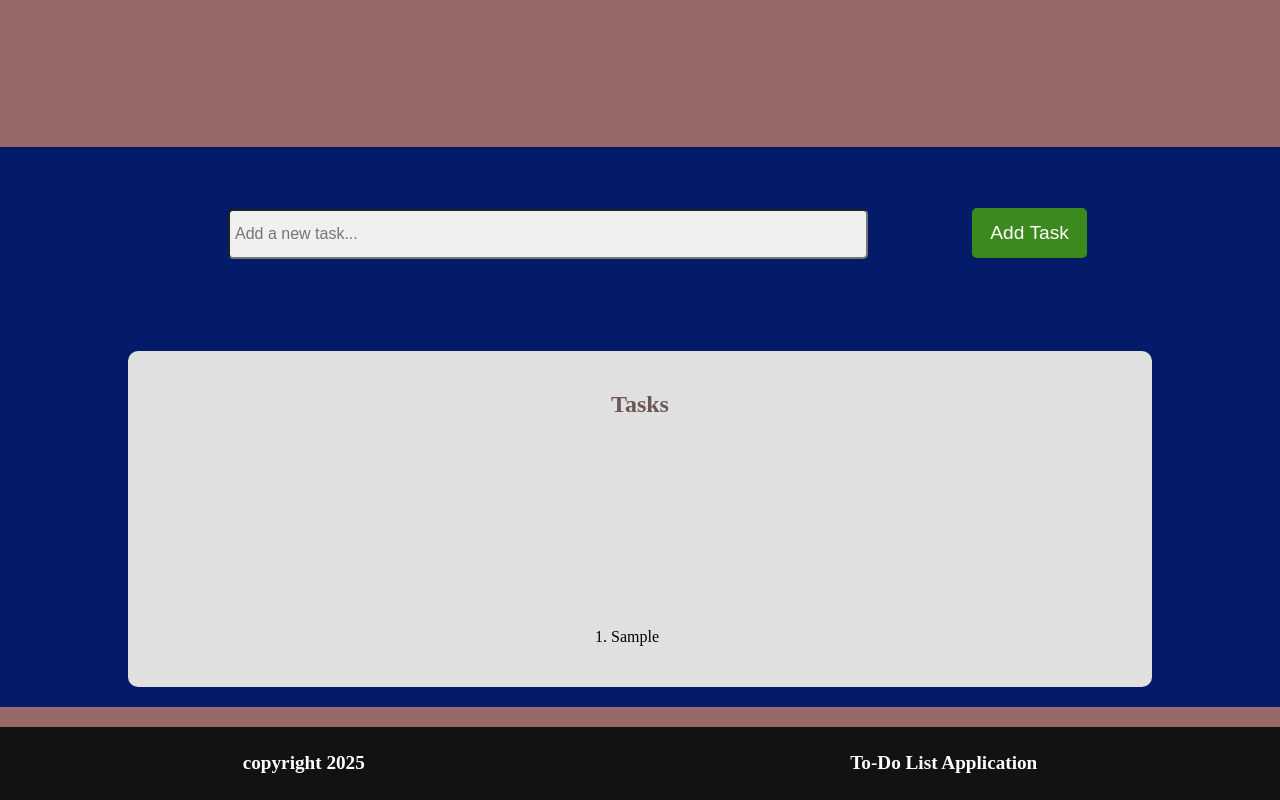
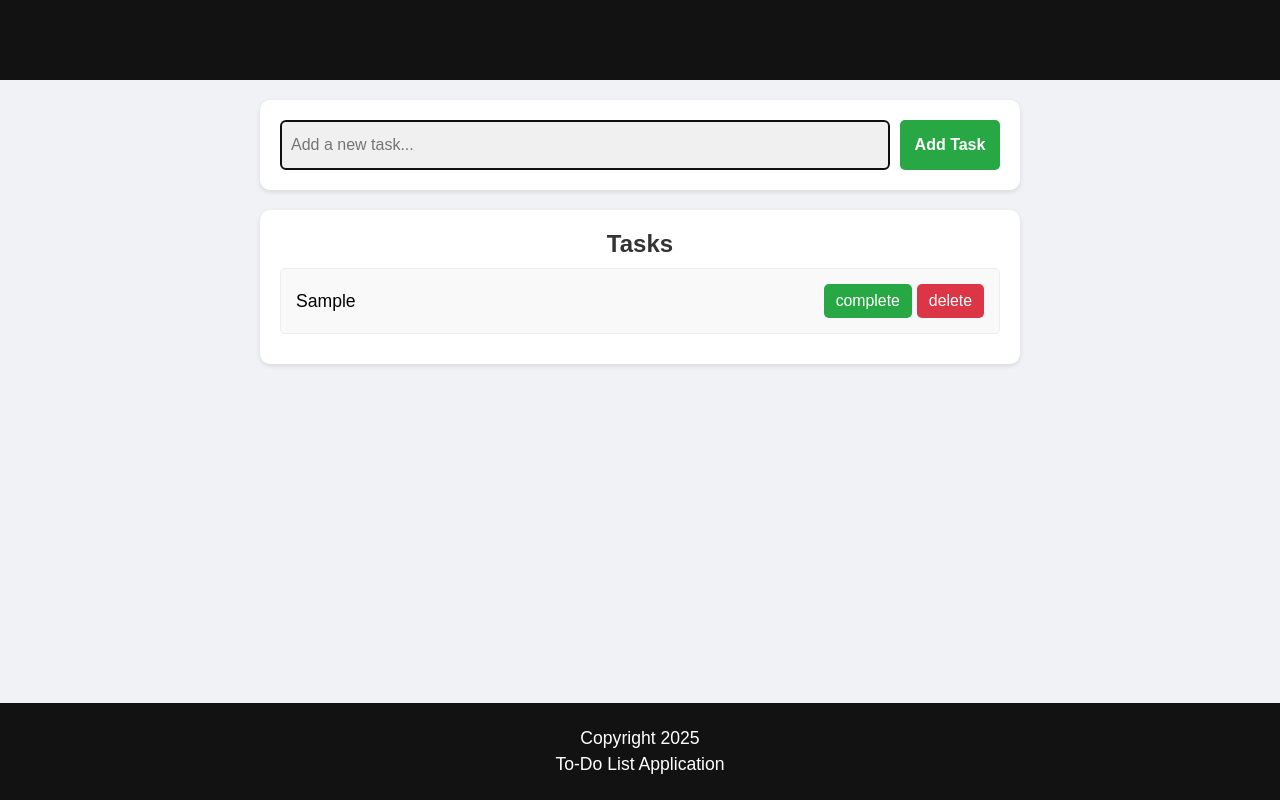
Before and after one commit to m1a2hmoud22/To_Do_List, a plain HTML site: page index.html in a window 1280 px wide. Both pictures are taken after typing "Sample" into the empty fields and a click on the button "Add Task". Drawn offline with Linux system fonts and the light colour scheme.

Commit message:
Second Commit

```diff
--- a/css/style.css
+++ b/css/style.css
@@ -5,114 +5,181 @@
     scroll-behavior: smooth;
 }
 
+
 #container{
     width: 100vw;
-    height: 100vh;
+    min-height: 100vh; /* Use min-height to prevent content overflow on small screens */
     display: flex;
     flex-direction: column;
     align-items: center;
-    justify-content: center;
-    background-color: #976969;
+    background-color: #f0f2f5; /* A softer background color */
+    font-family: 'Arial', sans-serif;
 }
 
 /*---------------- Header Styles -------------- */
-
+/* The header is currently pushed off-screen, this part is not visible */
 #hd{
     width: 100%;
-    height: 20vh;
+    height: 10vh;
     display: flex;
     align-items: center;
     justify-content: center;
     background-color: #131212;
-    margin-top: -555px;
+    color: white;
 }
 
 /*---------------- Main Styles -------------- */
 
 #mn{
     width: 100%;
-    height: 70vh;
+    max-width: 800px; /* Set a max-width for better readability on large screens */
     display: flex;
     flex-direction: column;
     align-items: center;
-    justify-content: center;
-    background-color: #031b68;
-    margin-top: 555px;
+    gap: 20px;
+    padding: 20px;
+}
+
+#sec01{
+    width: 100%;
+    background-color: #ffffff;
+    padding: 20px;
+    border-radius: 10px;
+    box-shadow: 0 2px 5px rgba(0,0,0,0.1);
+}
+
+#form {
+    display: flex;
     gap: 10px;
 }
 
-#sec01{
-    width: 80%;
-    height: 20vh;
-    display: flex;
-    flex-direction: row;
-    align-items: center;
-    justify-content: space-between;
-    border-radius: 10px;
-    margin: 20px;
-    /* border: 1px solid #110f0f;  */
-}
-
 #taskInput{
-    width: 50vw;
+    flex-grow: 1; /* Allows the input to take up available space */
     height: 50px;
     background-color: #f0f0f0;
+    border: 1px solid #ddd;
     border-radius: 5px;
     font-size: 16px;
-    padding: 5px;
-    margin-left: 100px;
+    padding: 10px;
 }
 
 .btn-add-task{
-    width: 9vw;
+    width: 100px;
     height: 50px;
     border: none;
     border-radius: 5px;
-    background-color: #3c8a1e;
+    background-color: #28a745; /* A standard green color */
     color: white;
-    font-size: 1.2em;
-    margin-left: 100px;
+    font-size: 1em;
+    font-weight: bold;
+    cursor: pointer;
+    transition: background-color 0.3s ease;
 }
 
 .btn-add-task:hover{
-    background-color: #335810;
-    cursor: pointer;
-    transform: scale(1.2);
+    background-color: #218838;
+    transform: scale(1.1);
 }
 
+/*---------------- Task List Styles (The main change is here) -------------- */
+
 #sec02{
-    width: 80%;
-    height: 50vh;
+    width: 100%;
+    background-color: #ffffff;
+    border-radius: 10px;
+    padding: 20px;
+    box-shadow: 0 2px 5px rgba(0,0,0,0.1);
     display: flex;
     flex-direction: column;
-    align-items: center;
-    justify-content: center;
-    background-color: #e0e0e0;
-    border-radius: 10px;
-    margin: 20px;
+    gap: 15px;
 }
 
 #taskList h2{
-   color: #6d5656;
-   margin-bottom: 210px;
+   color: #333;
+   text-align: center;
+   margin-bottom: 10px; /* Removed the large margin */
 }
+
+#tasks {
+    list-style-type: none; /* Removes the default bullet points/numbers */
+    padding: 0;
+    width: 100%;
+    max-height: 40vh; /* Add a max height */
+    overflow-y: auto; /* Add a scrollbar if tasks exceed the height */
+}
+
+/* Style for each new task item */
+#tasks li {
+    background-color: #f9f9f9;
+    padding: 15px;
+    border: 1px solid #eee;
+    border-radius: 5px;
+    margin-bottom: 10px;
+    display: flex;
+    justify-content: space-between; /* Puts text on left and button on right */
+    align-items: center;
+    font-size: 1.1em;
+    transition: background-color 0.3s;
+}
+
+#tasks li:hover {
+    background-color: #f0f0f0;
+}
+
+/* Style for the delete button */
+.delete-btn {
+    background-color: #dc3545; /* Red color */
+    color: white;
+    border: none;
+    padding: 8px 12px;
+    border-radius: 5px;
+    cursor: pointer;
+    font-size: 0.9em;
+    transition: background-color 0.3s ease;
+}
+
+.delete-btn:hover {
+    background-color: #c82333;
+}
+
+/* Style for the new "Complete" button */
+.complete-btn {
+    background-color: #28a745; /* Green color */
+    color: white;
+    border: none;
+    padding: 8px 12px;
+    border-radius: 5px;
+    cursor: pointer;
+    font-size: 0.9em;
+    margin-right: 5px; /* Add some space between the buttons */
+    transition: background-color 0.3s ease;
+}
+
+.complete-btn:hover {
+    background-color: #218838;
+}
+
+/* This is the style for the completed task */
+#tasks li.completed span {
+    text-decoration: line-through; /* Adds a line through the text */
+    color: #888; /* Makes the text color gray */
+}
+
 
 /*---------------- Footer Styles -------------- */
 
 #ft{
     width: 100%;
-    height: 10vh;
-    display: flex;
-    align-items: center;
-    justify-content: space-around;
+    padding: 20px;
     background-color: #131212;
     color: white;
-    font-size: 1.2em;
-    margin-top: 20px;
+    text-align: center;
+    margin-top: auto; /* Pushes footer to the bottom */
+
 }
 
 #ft p{
-    text-align: center;
-    font-weight: bold;
-
+    margin: 05px 0;
+    font-size: 1.1em;
+    font-weight: 500;
 }
--- a/index.html
+++ b/index.html
@@ -40,7 +40,7 @@
         </main>
 
         <footer id="ft">
-            <p> copyright 2025</p>
+            <p> Copyright 2025</p>
             <p>To-Do List Application</p>
 
         </footer>
--- a/js/index.js
+++ b/js/index.js
@@ -1,32 +1,62 @@
-// انتظر حتى يتم تحميل محتوى الصفحة بالكامل
 document.addEventListener('DOMContentLoaded', function () {
 
-    // الحصول على العناصر الأساسية من الصفحة
     const taskForm = document.getElementById('form');
     const taskInput = document.getElementById('taskInput');
     const taskList = document.getElementById('tasks');
 
-    // إضافة مستمع حدث للنموذج عند الإرسال
     taskForm.addEventListener('submit', function (event) {
-        // منع السلوك الافتراضي للنموذج (الذي يعيد تحميل الصفحة)
         event.preventDefault();
 
-        // الحصول على النص من حقل الإدخال وإزالة أي مسافات بيضاء زائدة
         const taskText = taskInput.value.trim();
 
-        // التحقق من أن حقل الإدخال ليس فارغًا
         if (taskText !== '') {
-            // إنشاء عنصر قائمة جديد
-            const newTask = document.createElement('li');
-
-            // تعيين محتوى عنصر القائمة الجديد إلى النص الذي تم إدخاله
-            newTask.textContent = taskText;
-
-            // إضافة العنصر الجديد إلى قائمة المهام
-            taskList.appendChild(newTask);
-
-            // مسح حقل الإدخال ليكون جاهزًا للمهمة التالية
-            taskInput.value = '';
+            addTask(taskText); // Call a function to add the task
+            taskInput.value = ''; // Clear the input field
+            taskInput.focus(); // Put the cursor back in the input field
         }
     });
+
+    function addTask(text) {
+        // 1. Create the list item (li)
+        const li = document.createElement('li');
+
+        // 2. Create a span to hold the task text
+        const taskSpan = document.createElement('span');
+        taskSpan.textContent = text;
+
+        // 3. Create a container for the buttons
+        const buttonsDiv = document.createElement('div');
+
+        // 4. Create the "Complete" button
+        const completeBtn = document.createElement('button');
+        completeBtn.textContent = 'complete'; // "Done" in Arabic
+        completeBtn.className = 'complete-btn';
+
+        // Add event listener to the "Complete" button
+        completeBtn.addEventListener('click', function () {
+            // Toggle the 'completed' class on the whole list item (li)
+            li.classList.toggle('completed');
+        });
+
+        // 5. Create the "Delete" button
+        const deleteBtn = document.createElement('button');
+        deleteBtn.textContent = ' delete '; // "Delete" in Arabic
+        deleteBtn.className = 'delete-btn';
+
+        // Add event listener to the "Delete" button
+        deleteBtn.addEventListener('click', function () {
+            taskList.removeChild(li); // Remove the li element when clicked
+        });
+
+        // 6. Append buttons to their container
+        buttonsDiv.appendChild(completeBtn);
+        buttonsDiv.appendChild(deleteBtn);
+
+        // 7. Append the span and the buttons container to the list item
+        li.appendChild(taskSpan);
+        li.appendChild(buttonsDiv);
+
+        // 8. Append the list item to the task list (ol)
+        taskList.appendChild(li);
+    }
 });
```
